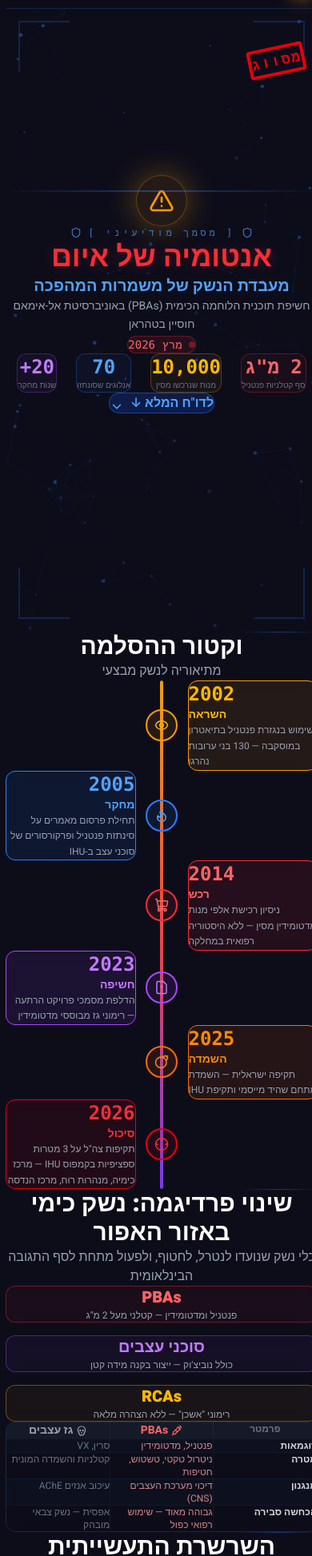
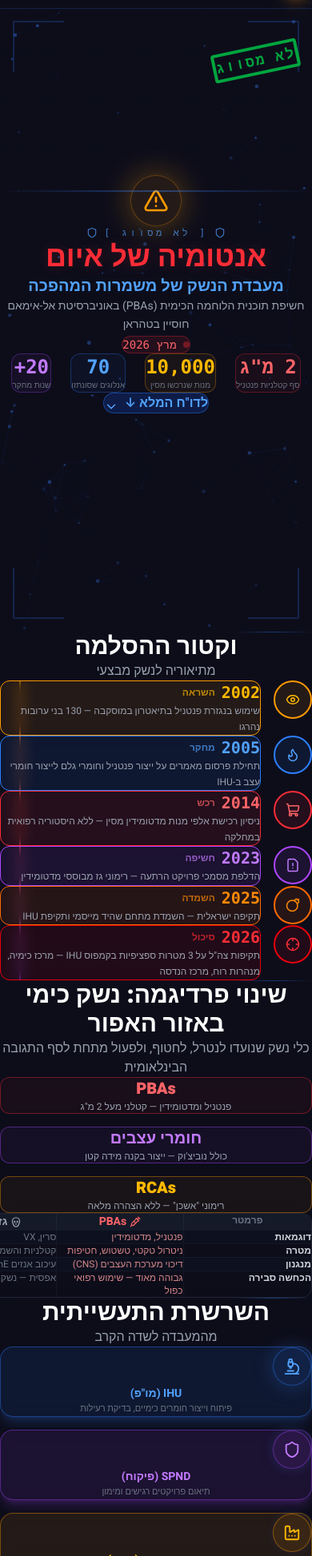
Before and after one commit to roiez1-60-seconds-hazardous-materials/ihu-chemical-weapons, a Next.js app: page / in a window 390 px wide. Shown: the part 54-2000 px from the top of the page at 80% size. Built offline with nearby package versions, Linux system fonts and the light colour scheme.

Commit message:
Fix: unclassified stamp, credit Roei Zukerman, clear Hebrew language, mobile responsive, חומרים not סוכנים

```diff
--- a/src/app/globals.css
+++ b/src/app/globals.css
@@ -7,3 +7,10 @@ body { background: #0d0d1a; color: #e2e8f0; overflow-x: hidden; }
 ::-webkit-scrollbar-track { background: #0d0d1a; }
 ::-webkit-scrollbar-thumb { background: #3b82f6; border-radius: 3px; }
 [dir="rtl"] { text-align: right; }
+
+/* Force no horizontal overflow on mobile */
+html, body { max-width: 100vw; overflow-x: hidden; }
+section { max-width: 100vw; overflow-x: hidden; }
+
+/* Mobile table scroll */
+.table-scroll { overflow-x: auto; -webkit-overflow-scrolling: touch; }
--- a/src/app/page.tsx
+++ b/src/app/page.tsx
@@ -13,6 +13,8 @@ import Glossary from '@/components/Glossary';
 import Gallery from '@/components/Gallery';
 import Sources from '@/components/Sources';
 import Insights from '@/components/Insights';
+
+import Footer from '@/components/Footer';
 
 export default function Home() {
   return (
@@ -42,9 +44,7 @@ export default function Home() {
         <div className="w-24 h-[1px] bg-gradient-to-r from-transparent via-blue-500/40 to-transparent mx-auto my-4" />
         <Insights />
         {/* Footer */}
-        <footer className="py-8 text-center border-t border-gray-800/50">
-          <p className="text-xs text-gray-600">60 שניות של חומ״ס | Intelligence Research Report | March 2026</p>
-        </footer>
+        <Footer />
       </main>
     </LangProvider>
   );
--- a/src/components/Chain.tsx
+++ b/src/components/Chain.tsx
@@ -4,7 +4,7 @@ import { Microscope, Shield, Factory, Crosshair } from 'lucide-react';
 import { useLang } from '@/lib/LanguageContext';
 
 const links = [
-  { icon: Microscope, color: 'blue', he: { title: 'IHU (מו"פ)', desc: 'פיתוח, סינתזה ומודלים טוקסיקולוגיים' }, en: { title: 'IHU (R&D)', desc: 'Development, synthesis & toxicological models' } },
+  { icon: Microscope, color: 'blue', he: { title: 'IHU (מו"פ)', desc: 'פיתוח וייצור חומרים כימיים, בדיקת רעילות' }, en: { title: 'IHU (R&D)', desc: 'Development, synthesis & toxicological models' } },
   { icon: Shield, color: 'purple', he: { title: 'SPND (פיקוח)', desc: 'תיאום פרויקטים רגישים ומימון' }, en: { title: 'SPND (Oversight)', desc: 'Coordination of sensitive projects & funding' } },
   { icon: Factory, color: 'amber', he: { title: 'שהיד מייסמי (ייצור)', desc: 'ייצור רימונים ומערכות פיזור — הושמד 2025' }, en: { title: 'Shahid Meisami (Mfg)', desc: 'Grenades & dispersal systems — destroyed 2025' } },
   { icon: Crosshair, color: 'red', he: { title: 'חיזבאללה / מיליציות', desc: 'היערכות טקטית — חטיפות ופשיטות גבול' }, en: { title: 'Hezbollah / Militias', desc: 'Tactical deployment — abductions & border raids' } },
--- /dev/null
+++ b/src/components/Footer.tsx
@@ -0,0 +1,15 @@
+'use client';
+import { useLang } from '@/lib/LanguageContext';
+
+export default function Footer() {
+  const { lang } = useLang();
+  return (
+    <footer className="py-8 text-center border-t border-gray-800/50 space-y-2">
+      <p className="text-sm text-gray-400 font-semibold">
+        {lang === 'he' ? 'פותח על ידי רועי צוקרמן — מומחה לחומ"ס וטב"ק' : 'Developed by Roei Zukerman — HazMat & CBRN Expert'}
+      </p>
+      <a href="mailto:roiez1@gmail.com" className="text-xs text-blue-400 hover:text-blue-300 transition-colors">roiez1@gmail.com</a>
+      <p className="text-xs text-gray-600">60 שניות של חומ״ס | Intelligence Research Report | March 2026</p>
+    </footer>
+  );
+}
--- a/src/components/HazMat.tsx
+++ b/src/components/HazMat.tsx
@@ -39,7 +39,7 @@ export default function HazMat() {
           className="p-5 rounded-xl border border-amber-500/30 bg-amber-500/5 backdrop-blur-sm">
           <div className="flex items-center gap-2 mb-3">
             <Droplets className="text-amber-400" size={20} />
-            <h3 className="font-bold text-amber-400">{isHe ? 'סוכנים עיקריים' : 'Primary Agents'}</h3>
+            <h3 className="font-bold text-amber-400">{isHe ? 'חומרים עיקריים' : 'Primary Agents'}</h3>
           </div>
           <p className="text-xs text-gray-400 leading-relaxed">
             {isHe
@@ -57,9 +57,9 @@ export default function HazMat() {
           </div>
           <ul className="text-xs text-gray-400 space-y-1">
             <li>• {isHe ? 'רימוני יד ABC-M7A2/M7A3 ומחסניות 38mm' : 'ABC-M7A2/M7A3 grenades & 38mm cartridges'}</li>
-            <li>• {isHe ? 'מל"טי VTOL — מטען 7 ק"ג' : 'VTOL drones — 7 kg payload'}</li>
+            <li>• {isHe ? 'רחפנים (מל"טים) — נושאים מטען של 7 ק"ג' : 'Drones — 7 kg payload capacity'}</li>
             <li>• {isHe ? 'מערכות "מייצר ערפל" על משאיות' : 'Vehicle-mounted Fog Generators'}</li>
-            <li>• {isHe ? 'החדרה למערכות אוורור — עקיפת מיגון סטנדרטי' : 'HVAC penetration — bypassing standard protection'}</li>
+            <li>• {isHe ? 'הזרקה למזגנים ומערכות אוורור — עוקפת מסכות ומיגון רגיל' : 'Injection into HVAC systems — bypasses masks and standard protection'}</li>
           </ul>
         </motion.div>
 
@@ -68,11 +68,11 @@ export default function HazMat() {
           className="p-5 rounded-xl border border-purple-500/30 bg-purple-500/5 backdrop-blur-sm">
           <div className="flex items-center gap-2 mb-3">
             <Radio className="text-purple-400" size={20} />
-            <h3 className="font-bold text-purple-400">{isHe ? 'אירוסוליזציה' : 'Aerosolization'}</h3>
+            <h3 className="font-bold text-purple-400">{isHe ? 'הפצה באוויר (ריסוס)' : 'Aerosolization'}</h3>
           </div>
           <p className="text-xs text-gray-400 leading-relaxed">
             {isHe
-              ? 'חלקיקים 1-5 מיקרומטר — חדירה לדרכי נשימה תחתונות. דחפים: פרופאן, HFC134a. ממס: אתנול. מנהרות רוח בקמפוס שימשו לפיתוח.'
+              ? 'חלקיקים זעירים (1-5 מיקרון) שחודרים לריאות. החומר מרוסס באמצעות גז דחף (פרופאן או HFC134a) מעורבב באתנול. מנהרות רוח בקמפוס IHU שימשו לפיתוח טכנולוגיה זו.'
               : 'Particles 1-5 μm — lower respiratory penetration. Propellants: propane, HFC134a. Solvent: ethanol. Campus wind tunnels used for development.'}
           </p>
         </motion.div>
--- a/src/components/Hero.tsx
+++ b/src/components/Hero.tsx
@@ -31,9 +31,9 @@ export default function Hero() {
         transition={{ delay: 0.3, duration: 0.5, type: 'spring', stiffness: 200 }}
         className="absolute top-28 sm:top-32 right-4 sm:right-12 z-10"
       >
-        <div className="border-4 border-red-600 px-4 py-2 rounded-sm">
-          <span className="text-red-600 font-mono font-black text-lg sm:text-2xl tracking-widest">
-            {lang === 'he' ? 'מסווג' : 'CLASSIFIED'}
+        <div className="border-4 border-green-600 px-4 py-2 rounded-sm">
+          <span className="text-green-600 font-mono font-black text-lg sm:text-2xl tracking-widest">
+            {lang === 'he' ? 'לא מסווג' : 'UNCLASSIFIED'}
           </span>
         </div>
       </motion.div>
--- a/src/components/Insights.tsx
+++ b/src/components/Insights.tsx
@@ -4,8 +4,8 @@ import { FlaskConical, Wind, Users, Skull } from 'lucide-react';
 import { useLang } from '@/lib/LanguageContext';
 
 const domains = [
-  { icon: FlaskConical, color: 'blue', he: { title: 'כימיה מבוססת תרופות', desc: 'סינתזה ופורמולציה של סוכנים משתקים וקטלניים' }, en: { title: 'Pharmaceutical Chemistry', desc: 'Synthesis & formulation of incapacitating and lethal agents' } },
-  { icon: Wind, color: 'amber', he: { title: 'הנדסת פיזור אזרחית', desc: 'אירוסוליזציה, מנהרות רוח, ומערכות משלוח' }, en: { title: 'Civilian Dispersal Engineering', desc: 'Aerosolization, wind tunnels & delivery systems' } },
+  { icon: FlaskConical, color: 'blue', he: { title: 'כימיה מבוססת תרופות', desc: 'ייצור ועיבוד של חומרים משתקים וקטלניים' }, en: { title: 'Pharmaceutical Chemistry', desc: 'Synthesis & formulation of incapacitating and lethal agents' } },
+  { icon: Wind, color: 'amber', he: { title: 'הנדסת פיזור אזרחית', desc: 'הפיכת חומרים לריסוס אווירי, מנהרות רוח ומערכות הפצה' }, en: { title: 'Civilian Dispersal Engineering', desc: 'Aerosolization, wind tunnels & delivery systems' } },
   { icon: Users, color: 'purple', he: { title: 'אסטרטגיית פרוקסי אסימטרית', desc: 'העברה לחיזבאללה ומיליציות לשימוש מבצעי' }, en: { title: 'Asymmetric Proxy Strategy', desc: 'Transfer to Hezbollah & militias for operational use' } },
 ];
 
--- a/src/components/Paradigm.tsx
+++ b/src/components/Paradigm.tsx
@@ -12,7 +12,7 @@ const rows = [
 
 const pillars = [
   { he: { title: 'PBAs', desc: 'פנטניל ומדטומידין — קטלני מעל 2 מ"ג' }, en: { title: 'PBAs', desc: 'Fentanyl & medetomidine — lethal above 2mg' }, color: 'red' },
-  { he: { title: 'סוכני עצבים', desc: 'כולל נוביצ\'וק — ייצור בקנה מידה קטן' }, en: { title: 'Nerve Agents', desc: 'Including Novichok — small-scale production' }, color: 'purple' },
+  { he: { title: 'חומרי עצבים', desc: 'כולל נוביצ\'וק — ייצור בקנה מידה קטן' }, en: { title: 'Nerve Agents', desc: 'Including Novichok — small-scale production' }, color: 'purple' },
   { he: { title: 'RCAs', desc: 'רימוני "אשכן" — ללא הצהרה מלאה' }, en: { title: 'RCAs', desc: '"Ashkan" grenades — undeclared' }, color: 'amber' },
 ];
 
@@ -49,7 +49,8 @@ export default function Paradigm() {
       </div>
 
       {/* Comparison table */}
-      <motion.div initial={{ opacity: 0, y: 30 }} whileInView={{ opacity: 1, y: 0 }} viewport={{ once: true }} className="rounded-xl border border-gray-700/50 overflow-hidden backdrop-blur-sm">
+      <div className="overflow-x-auto -mx-4 px-4">
+        <motion.div initial={{ opacity: 0, y: 30 }} whileInView={{ opacity: 1, y: 0 }} viewport={{ once: true }} className="rounded-xl border border-gray-700/50 overflow-hidden backdrop-blur-sm min-w-[480px]">
         {/* Header */}
         <div className="grid grid-cols-3 bg-gray-800/50">
           <div className="p-3 text-center text-xs text-gray-500 font-semibold">{lang === 'he' ? 'פרמטר' : 'Parameter'}</div>
@@ -84,6 +85,7 @@ export default function Paradigm() {
           );
         })}
       </motion.div>
+      </div>
     </section>
   );
 }
--- a/src/components/Platforms.tsx
+++ b/src/components/Platforms.tsx
@@ -4,9 +4,9 @@ import { Bomb, Plane, Wind } from 'lucide-react';
 import { useLang } from '@/lib/LanguageContext';
 
 const platforms = [
-  { icon: Bomb, color: 'red', he: { title: 'רימוני גז טקטיים', desc: 'רימונים נושאי מדטומידין (ABC-M7A2/A3) שפותחו בפרויקט הרתעה. מילוי 18 גרם, 40% מדטומידין. מחסניות MK 2 38mm. רימוני "אשכן" (RCA).', spec: 'ניטרול מיידי בשטח בנוי' }, en: { title: 'Tactical Gas Grenades', desc: 'Medetomidine-loaded grenades (ABC-M7A2/A3) from Project Deterrence. 18g fill, 40% medetomidine. MK 2 38mm cartridges. "Ashkan" RCA grenades.', spec: 'Immediate neutralization in urban terrain' } },
-  { icon: Plane, color: 'blue', he: { title: 'חימוש נישא רחפנים', desc: 'מל"ט "ארבעין" — קואדקופטר VTOL של כוחות היבשה IRGC. מטען 7 ק"ג, טווח 10 ק"מ, שעת טיסה.', spec: 'מסירה מדויקת מהאוויר לעמדות אויב' }, en: { title: 'Drone-Carried Munitions', desc: '"Arbaeen" VTOL quadcopter by IRGC Ground Forces. 7kg payload, 10km range, 1hr flight time.', spec: 'Precision delivery from air to enemy positions' } },
-  { icon: Wind, color: 'amber', he: { title: 'מערכות יצרני ערפל', desc: 'מערכות "מייצר ערפל" (Fog Generator) על משאיות. פיתוח קבוצת שהיד מייסמי.', spec: 'פיזור נפח גבוה של חומרים משתקים על שטח נרחב בזמן קצר' }, en: { title: 'Fog Generator Systems', desc: 'Vehicle-mounted Fog Generator systems. Developed by Shahid Meisami Group.', spec: 'High-volume dispersal of incapacitating agents over large area quickly' } },
+  { icon: Bomb, color: 'red', he: { title: 'רימוני גז טקטיים', desc: 'רימונים נושאי מדטומידין (ABC-M7A2/A3) שפותחו בפרויקט הרתעה. מילוי 18 גרם, 40% מדטומידין. מחסניות MK 2 38mm. רימוני "אשכן" (RCA).', spec: 'השבתת אנשים במבנים וחללים סגורים תוך שניות' }, en: { title: 'Tactical Gas Grenades', desc: 'Medetomidine-loaded grenades (ABC-M7A2/A3) from Project Deterrence. 18g fill, 40% medetomidine. MK 2 38mm cartridges. "Ashkan" RCA grenades.', spec: 'Incapacitating people in buildings and enclosed spaces within seconds' } },
+  { icon: Plane, color: 'blue', he: { title: 'חימוש נישא רחפנים', desc: 'מל"ט "ארבעין" — קואדקופטר VTOL של כוחות היבשה IRGC. מטען 7 ק"ג, טווח 10 ק"מ, שעת טיסה.', spec: 'שיגור חומרים כימיים מרחפן ישירות אל מטרות קרקעיות' }, en: { title: 'Drone-Carried Munitions', desc: '"Arbaeen" VTOL quadcopter by IRGC Ground Forces. 7kg payload, 10km range, 1hr flight time.', spec: 'Launching chemical agents from drone directly onto ground targets' } },
+  { icon: Wind, color: 'amber', he: { title: 'מערכות יצרני ערפל', desc: 'מערכות "מייצר ערפל" (Fog Generator) על משאיות. פיתוח קבוצת שהיד מייסמי.', spec: 'ריסוס כמויות גדולות של חומרים משתקים על שטח רחב בדקות ספורות' }, en: { title: 'Fog Generator Systems', desc: 'Vehicle-mounted Fog Generator systems. Developed by Shahid Meisami Group.', spec: 'Spraying large quantities of incapacitating agents over wide area in minutes' } },
 ];
 
 export default function Platforms() {
--- a/src/components/Timeline.tsx
+++ b/src/components/Timeline.tsx
@@ -5,7 +5,7 @@ import { useLang } from '@/lib/LanguageContext';
 
 const eventsData = [
   { year: '2002', icon: Eye, colorClass: 'border-amber-500 bg-amber-500/10 text-amber-400', he: { label: 'השראה', desc: 'שימוש בנגזרת פנטניל בתיאטרון במוסקבה — 130 בני ערובות נהרגו' }, en: { label: 'Inspiration', desc: 'Fentanyl derivative used at Moscow theater — 130 hostages killed' } },
-  { year: '2005', icon: Flame, colorClass: 'border-blue-500 bg-blue-500/10 text-blue-400', he: { label: 'מחקר', desc: 'תחילת פרסום מאמרים על סינתזת פנטניל ופרקורסורים של סוכני עצב ב-IHU' }, en: { label: 'Research', desc: 'First publications on fentanyl synthesis and nerve agent precursors at IHU' } },
+  { year: '2005', icon: Flame, colorClass: 'border-blue-500 bg-blue-500/10 text-blue-400', he: { label: 'מחקר', desc: 'תחילת פרסום מאמרים על ייצור פנטניל וחומרי גלם לייצור חומרי עצב ב-IHU' }, en: { label: 'Research', desc: 'First publications on fentanyl synthesis and nerve agent precursors at IHU' } },
   { year: '2014', icon: ShoppingCart, colorClass: 'border-red-500 bg-red-500/10 text-red-400', he: { label: 'רכש', desc: 'ניסיון רכישת אלפי מנות מדטומידין מסין — ללא היסטוריה רפואית במחלקה' }, en: { label: 'Procurement', desc: 'Attempted purchase of thousands of medetomidine doses from China — no medical research history' } },
   { year: '2023', icon: FileWarning, colorClass: 'border-purple-500 bg-purple-500/10 text-purple-400', he: { label: 'חשיפה', desc: 'הדלפת מסמכי פרויקט הרתעה — רימוני גז מבוססי מדטומידין' }, en: { label: 'Exposure', desc: 'Leak of Project Deterrence documents — medetomidine-based grenades' } },
   { year: '2025', icon: Bomb, colorClass: 'border-orange-500 bg-orange-500/10 text-orange-400', he: { label: 'השמדה', desc: 'תקיפה ישראלית — השמדת מתחם שהיד מייסמי ותקיפת IHU' }, en: { label: 'Destruction', desc: 'Israeli strike — Shahid Meisami complex destroyed, IHU struck' } },
@@ -15,14 +15,14 @@ const eventsData = [
 export default function Timeline() {
   const { t, lang } = useLang();
   return (
-    <section id="timeline" className="relative py-20 px-4 max-w-5xl mx-auto">
+    <section id="timeline" className="relative py-20 px-4 max-w-3xl mx-auto">
       <motion.div initial={{ opacity: 0 }} whileInView={{ opacity: 1 }} viewport={{ once: true }} className="text-center mb-16">
         <h2 className="text-3xl sm:text-5xl font-black text-white mb-2">{t('timeline.title')}</h2>
         <p className="text-gray-400">{t('timeline.subtitle')}</p>
       </motion.div>
       <div className="relative">
-        {/* Burning fuse line */}
-        <motion.div className="absolute left-1/2 top-0 bottom-0 w-1 -translate-x-1/2 bg-gray-800 rounded-full overflow-hidden">
+        {/* Vertical fuse line */}
+        <motion.div className="absolute left-6 sm:left-8 top-0 bottom-0 w-0.5 bg-gray-800 rounded-full overflow-hidden">
           <motion.div
             className="w-full rounded-full"
             style={{ background: 'linear-gradient(180deg, #f59e0b, #ef4444, #7c3aed)' }}
@@ -32,35 +32,36 @@ export default function Timeline() {
             transition={{ duration: 3, ease: 'easeInOut' }}
           />
         </motion.div>
+
         {eventsData.map((ev, i) => {
           const Icon = ev.icon;
-          const isLeft = i % 2 === 0;
           const data = lang === 'he' ? ev.he : ev.en;
           return (
             <motion.div
               key={ev.year}
-              initial={{ opacity: 0, x: isLeft ? -60 : 60 }}
+              initial={{ opacity: 0, x: 30 }}
               whileInView={{ opacity: 1, x: 0 }}
-              viewport={{ once: true, margin: '-50px' }}
-              transition={{ delay: i * 0.15, duration: 0.6 }}
-              className={`relative flex items-center mb-12 ${isLeft ? 'flex-row' : 'flex-row-reverse'}`}
+              viewport={{ once: true, margin: '-30px' }}
+              transition={{ delay: i * 0.1, duration: 0.5 }}
+              className="relative flex items-start gap-4 mb-8"
             >
-              <div className={`w-5/12 ${isLeft ? 'text-left pr-8' : 'text-right pl-8'}`}>
-                <motion.div whileHover={{ scale: 1.01 }} transition={{ duration: 0.2 }} className={`p-4 rounded-xl border ${ev.colorClass} backdrop-blur-sm`}>
-                  <div className="font-mono text-2xl font-black mb-1">{ev.year}</div>
-                  <div className="font-bold text-sm mb-1">{data.label}</div>
-                  <div className="text-xs text-gray-400 leading-relaxed">{data.desc}</div>
-                </motion.div>
-              </div>
-              <div className="w-2/12 flex justify-center">
+              {/* Icon circle */}
+              <div className="flex-shrink-0 z-10">
                 <motion.div
-                  whileHover={{ scale: 1.3 }}
-                  className={`w-10 h-10 rounded-full border-2 ${ev.colorClass} flex items-center justify-center z-10`}
+                  whileHover={{ scale: 1.15 }}
+                  className={`w-12 h-12 sm:w-14 sm:h-14 rounded-full border-2 ${ev.colorClass} flex items-center justify-center bg-[#0d0d1a]`}
                 >
                   <Icon size={18} />
                 </motion.div>
               </div>
-              <div className="w-5/12" />
+              {/* Content card */}
+              <div className={`flex-1 p-4 rounded-xl border ${ev.colorClass} backdrop-blur-sm`}>
+                <div className="flex items-center gap-2 mb-1">
+                  <span className="font-mono text-xl font-black">{ev.year}</span>
+                  <span className="text-xs font-bold opacity-70">{data.label}</span>
+                </div>
+                <p className="text-xs text-gray-400 leading-relaxed">{data.desc}</p>
+              </div>
             </motion.div>
           );
         })}
--- a/src/lib/LanguageContext.tsx
+++ b/src/lib/LanguageContext.tsx
@@ -23,14 +23,14 @@ const dict: Record<string, Record<Lang, string>> = {
   'nav.glossary': { he: 'מילון', en: 'Glossary' },
   'nav.gallery': { he: 'גלריה', en: 'Gallery' },
   'nav.lang': { he: 'EN', en: 'עב' },
-  'hero.classified': { he: '[ מסמך מודיעיני ]', en: '[ DECLASSIFIED INTELLIGENCE BRIEFING ]' },
+  'hero.classified': { he: '[ לא מסווג ]', en: '[ UNCLASSIFIED ]' },
   'hero.title': { he: 'אנטומיה של איום', en: 'Anatomy of a Threat' },
   'hero.subtitle': { he: 'מעבדת הנשק של משמרות המהפכה', en: "The IRGC's Weapons Laboratory" },
   'hero.desc': { he: 'חשיפת תוכנית הלוחמה הכימית (PBAs) באוניברסיטת אל-אימאם חוסיין בטהראן', en: "Exposing Iran's Pharmaceutical-Based Chemical Warfare Program at Imam Hossein University, Tehran" },
   'hero.date': { he: 'מרץ 2026', en: 'March 2026' },
   'hero.cta': { he: 'לדו"ח המלא ↓', en: 'Full Report ↓' },
   'summary.title': { he: 'תקציר מנהלים', en: 'Executive Summary' },
-  'summary.p1': { he: 'איראן פיתחה וחימשה סוכנים כימיים מבוססי-תרופות (PBAs) באמצעות תוכנית מחקר בת שני עשורים שמרכזה באוניברסיטת אימאם חוסיין (IHU) של משמרות המהפכה.', en: 'Iran has developed and weaponized pharmaceutical-based agents (PBAs) through a two-decade research program centered at Imam Hossein University (IHU), the IRGC\'s sole academic institution.' },
+  'summary.p1': { he: 'איראן פיתחה וחימשה חומרים כימיים מבוססי-תרופות (PBAs) באמצעות תוכנית מחקר בת שני עשורים שמרכזה באוניברסיטת אימאם חוסיין (IHU) של משמרות המהפכה.', en: 'Iran has developed and weaponized pharmaceutical-based agents (PBAs) through a two-decade research program centered at Imam Hossein University (IHU), the IRGC\'s sole academic institution.' },
   'summary.p2': { he: 'תוכנית ה-PBA מסמלת מעבר מנשק השמדה המונית לנשק שיתוק טקטי — כלים המיועדים לשימוש יומיומי במלחמות פרוקסי באזור האפור.', en: "Iran's PBA program represents a paradigm shift from WMDs to tactical incapacitation weapons — tools designed for everyday use in proxy wars in the gray zone." },
   'summary.p3': { he: 'המחקר שולב ישירות בשרשרת הייצור הצבאית של SPND וסופק לארגוני פרוקסי כולל חיזבאללה.', en: 'Research was integrated directly into SPND\'s military production chain and supplied to proxy organizations including Hezbollah.' },
   'campus.title': { he: 'קמפוס אקדמי או בסיס צבאי?', en: 'Academic Campus or Military Base?' },
@@ -42,7 +42,7 @@ const dict: Record<string, Record<Lang, string>> = {
   'timeline.title': { he: 'וקטור ההסלמה', en: 'Escalation Vector' },
   'timeline.subtitle': { he: 'מתיאוריה לנשק מבצעי', en: 'From Theory to Operational Weapon' },
   'chain.title': { he: 'השרשרת התעשייתית', en: 'The Industrial Chain' },
-  'chain.subtitle': { he: 'מסינתזה לשדה הקרב', en: 'From Synthesis to the Battlefield' },
+  'chain.subtitle': { he: 'מהמעבדה לשדה הקרב', en: 'From the Lab to the Battlefield' },
   'platforms.title': { he: 'חומרה מבצעית', en: 'Operational Hardware' },
   'platforms.subtitle': { he: 'פלטפורמות מסירה טקטיות', en: 'Tactical Delivery Platforms' },
   'strikes.title': { he: 'סיכול ממוקד', en: 'Targeted Strikes' },
```
Also changed, not shown: src/components/Glossary.tsx (+6 -6 lines).
